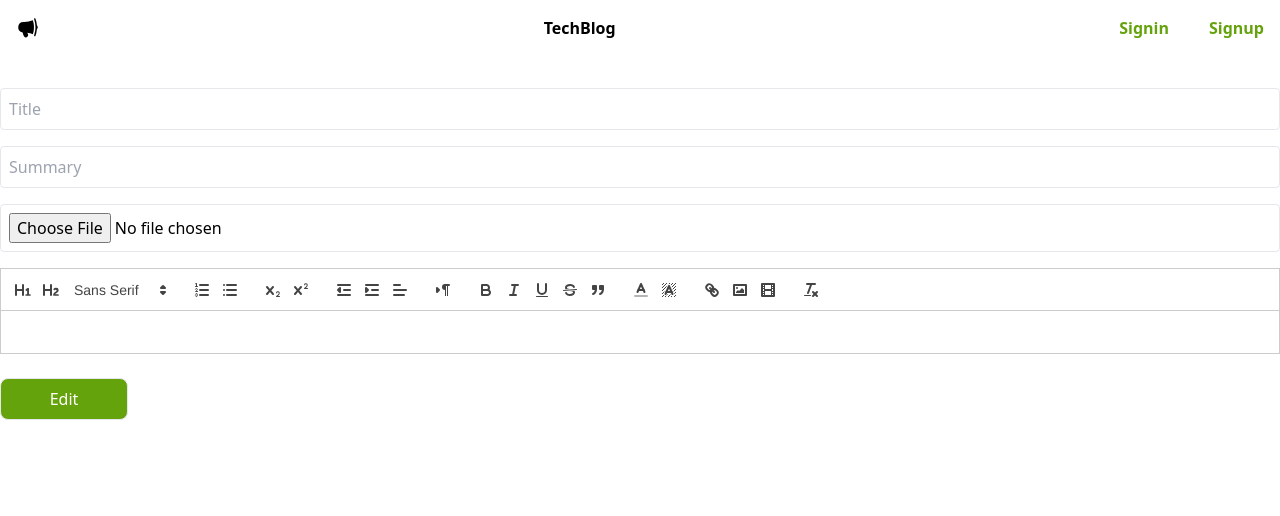
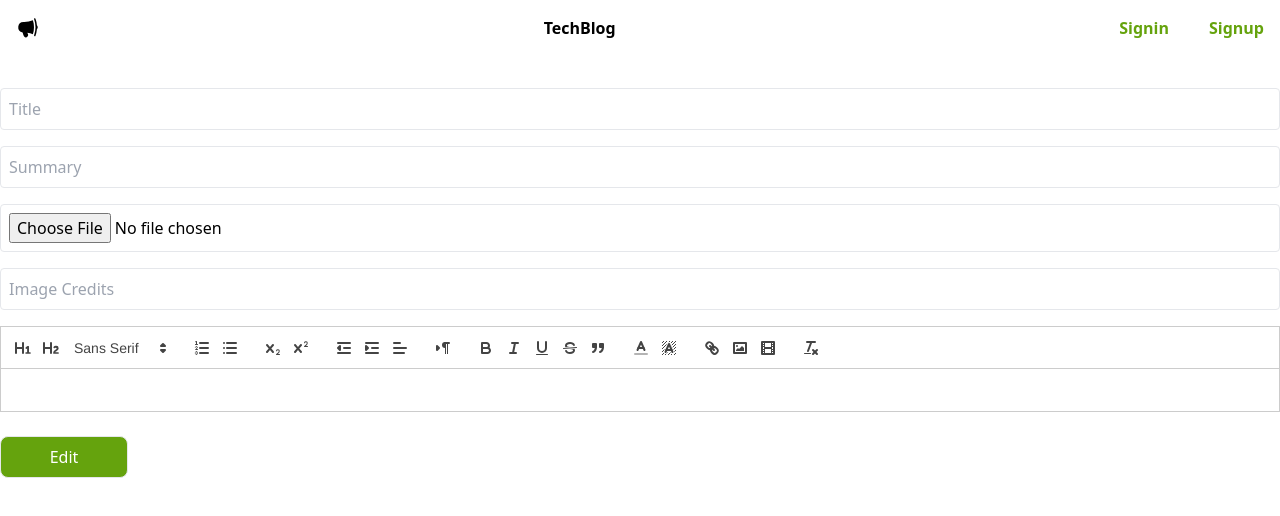
Before and after one commit to sam-abraha/blog-frontend, a React (Vite) app in the folder client/: page /edit-post/1 in a window 1280 px wide. Shown: the top 516 px of the page. Built offline with nearby package versions, Linux system fonts and the light colour scheme; no server answers.

Commit message:
Edit: Add image credits

```diff
--- a/client/src/components/Post.jsx
+++ b/client/src/components/Post.jsx
@@ -2,7 +2,7 @@ import React from 'react';
 import { formatISO9075 } from 'date-fns'
 import { Link } from 'react-router-dom'
 
-export default function Post({ id, title, summary, cover, createdAt, author }) {
+export default function Post({ id, title, summary, cover, createdAt, author}) {
 
   const apiBaseUrl = import.meta.env.VITE_API_BASE_URL;
   return (
--- a/client/src/pages/EditPostPage.jsx
+++ b/client/src/pages/EditPostPage.jsx
@@ -10,6 +10,7 @@ export default function EditPostPage() {
     const [summary, setSummary] = useState('')
     const [content, setContent] = useState('')
     const [redirect, setRedirect] = useState(false)
+    const [imgCredit, setImgCredit] = useState('')
     const [files, setFiles] = useState(null)
     const apiBaseUrl = import.meta.env.VITE_API_BASE_URL;
 
@@ -20,6 +21,7 @@ export default function EditPostPage() {
                 setTitle(post.title);
                 setContent(post.content);
                 setSummary(post.summary);
+                setImgCredit(post.imgCredit)
             })
             .catch(error => {
                 console.error('Error fetching post:', error);
@@ -33,15 +35,15 @@ export default function EditPostPage() {
         data.append('title', title);
         data.append('summary', summary);
         data.append('content', content);
+        data.append('imgCredit', imgCredit)
 
         if (files && files[0]) {
           data.append('file', files[0]);
         }
 
-        // Log FormData entries for debugging
         for (const [key, value] of data.entries()) {
           if (key === 'file') {
-            console.log(`${key}: ${value.name}`);  // Log file name
+            console.log(`${key}: ${value.name}`);
           } else {
             console.log(`${key}: ${value}`);
           }
@@ -90,6 +92,13 @@ export default function EditPostPage() {
                 onChange={e => setFiles(e.target.files)}
                 className="border rounded p-2"
             />
+            <input
+                type="text"
+                value={imgCredit}
+                onChange={e => setImgCredit(e.target.value)}
+                placeholder="Image Credits"
+                className="border rounded p-2"
+            />
             <TextEditor onChange={setContent} value={content}/>
             <button className="mt-2 border p-2  text-white bg-lime-600 rounded-lg hover:bg-lime-700 w-32">Edit</button>
         </form>
--- a/client/src/pages/PostPage.jsx
+++ b/client/src/pages/PostPage.jsx
@@ -79,6 +79,7 @@ export default function  PostPage() {
                 )}
                 <div className="mt-2 text-gray-500">{post.summary}</div>
             </div>
+            <div className=" mb-2 text-gray-600"><b>Image Credits</b>: {post.imgCredit}</div>
             <div className="mb-8">
                 <img className="w-full rounded-lg shadow-lg" src={`${post.cover}`}></img>
             </div>
```
